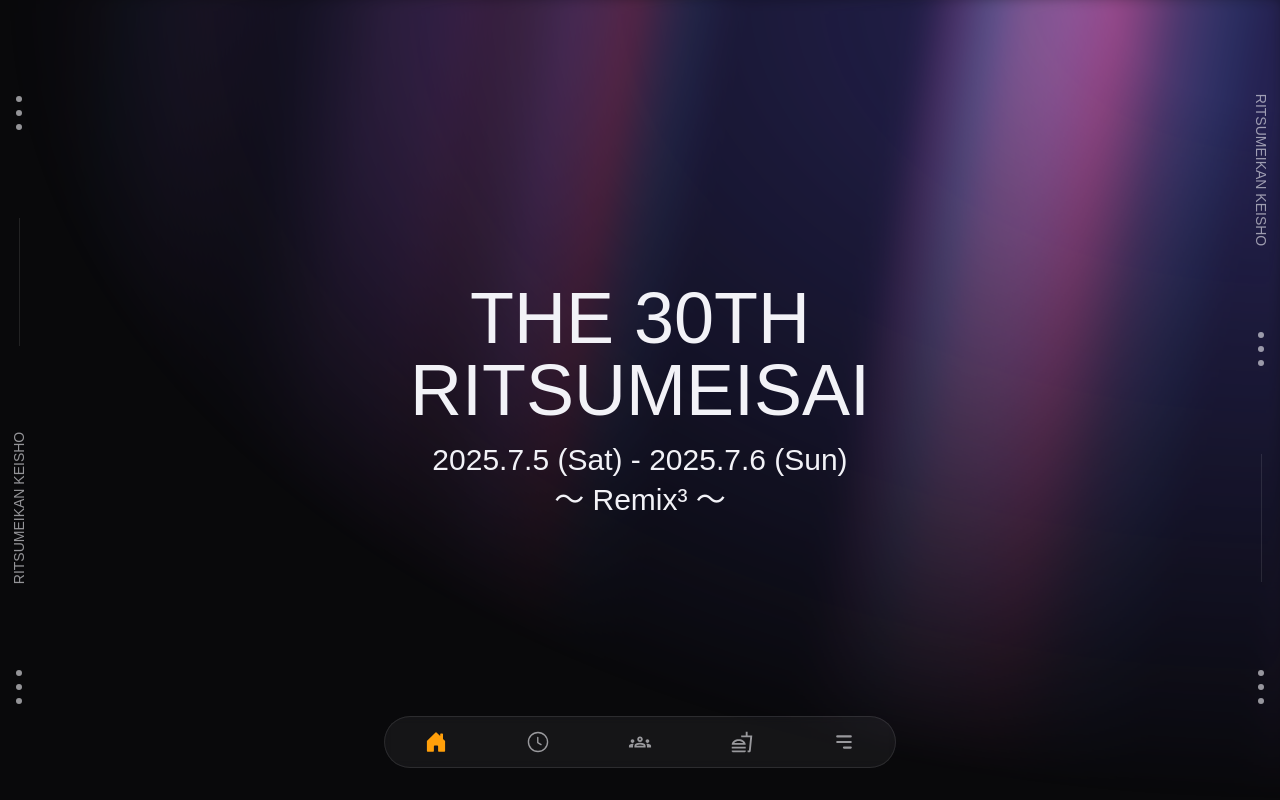
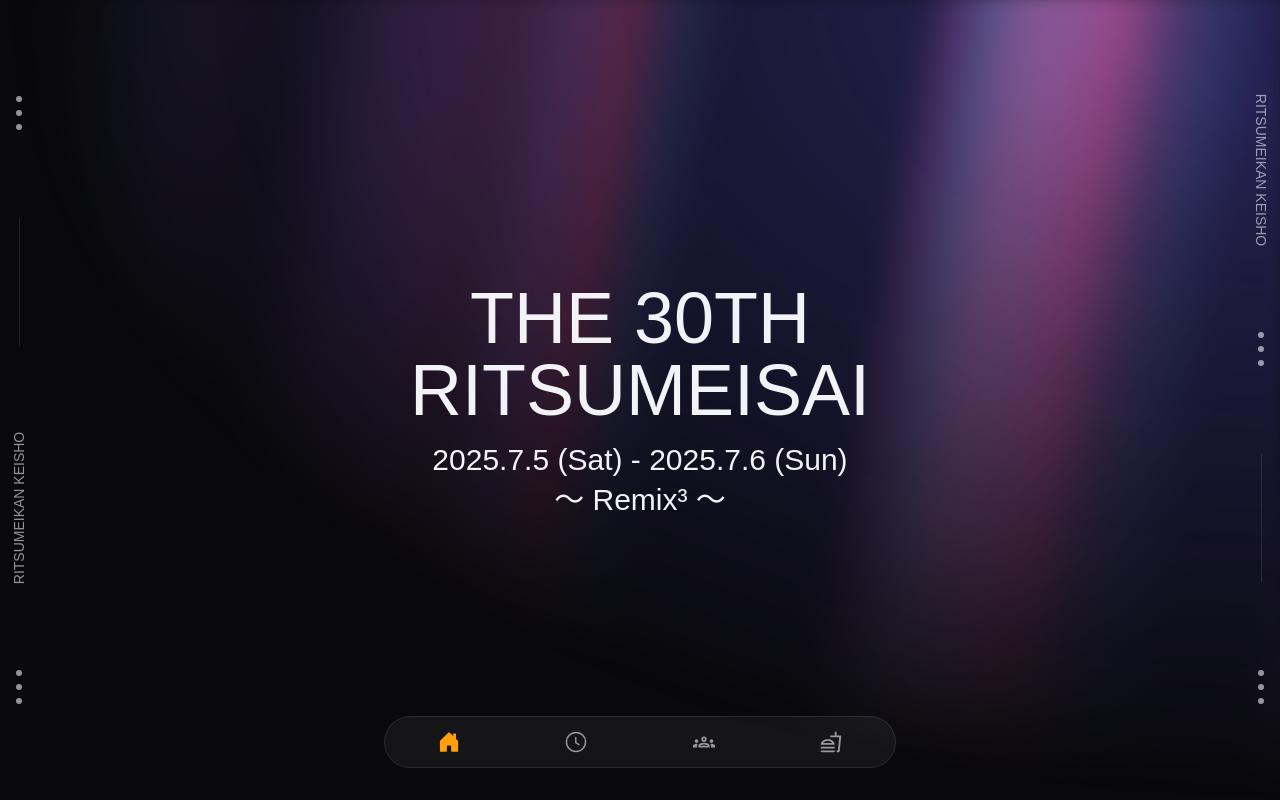
Before and after one commit to Rei2718/2025_ritsumeisai_v2.0, a Next.js app: page / in a window 1280 px wide. Built offline with nearby package versions, Linux system fonts and the light colour scheme; no server answers; a web font is replaced by a local one.

Commit message:
7.5.7.25

```diff
--- a/app/page.tsx
+++ b/app/page.tsx
@@ -1,12 +1,10 @@
 import { Tabs, TabsContent, TabsList, TabsTrigger } from "@/components/ui/tabs";
 import HomeScreen from "@/screen/Home";
 import TimelineScreen from '@/screen/Timeline';
-import ComingSoonScreen from "@/screen/CommingSoon";
 import {
   BsHouseDoor,
   BsHouseDoorFill,
 } from "react-icons/bs";
-import { HiMenuAlt3 } from "react-icons/hi";
 import { MdFastfood, MdGroups, MdOutlineFastfood, MdOutlineGroups } from "react-icons/md";
 import { GoClock, GoClockFill } from 'react-icons/go';
 import FoodScreen from "@/screen/Food";
@@ -36,13 +34,16 @@ export default function Home() {
         <FoodScreen />
       </TabsContent>
 
+      {/*
       <TabsContent value="menu" className="w-full">
         <ComingSoonScreen />
       </TabsContent>
+      */}
 
       {/* ボトムタブナビゲーション */}
       <TabsList className="fixed bottom-0 left-0 right-0 pb-[env(safe-area-inset-bottom)] p-4 md:p-6 lg:p-8 w-full z-20 grid grid-cols-1 bg-transparent max-w-xl mx-auto">
-        <div className="grid grid-cols-5 rounded-full h-[52px] border border-[var(--ghost_white)]/10 backdrop-blur-xs bg-[var(--surface-primary)]">
+        {/* grid!!!!!!!!!!!!! */}
+        <div className="grid grid-cols-4 rounded-full h-[52px] border border-[var(--ghost_white)]/10 backdrop-blur-xs bg-[var(--surface-primary)]">
 
           {/* ホームタブ */}
           <TabsTrigger
@@ -84,7 +85,7 @@ export default function Home() {
             <MdFastfood className="scale-140 hidden group-data-[state=active]:block" />
           </TabsTrigger>
 
-          {/* メニュータブ */}
+          {/* メニュータブ
           <TabsTrigger
             value="menu"
             className="group w-full rounded-full transition-all duration-200 ease-in-out text-[var(--muted_white)] data-[state=active]:text-[var(--honeydew)] py-3"
@@ -92,6 +93,7 @@ export default function Home() {
           >
             <HiMenuAlt3 className="scale-140" />
           </TabsTrigger>
+          */}
         </div>
       </TabsList>
     </Tabs>
```
